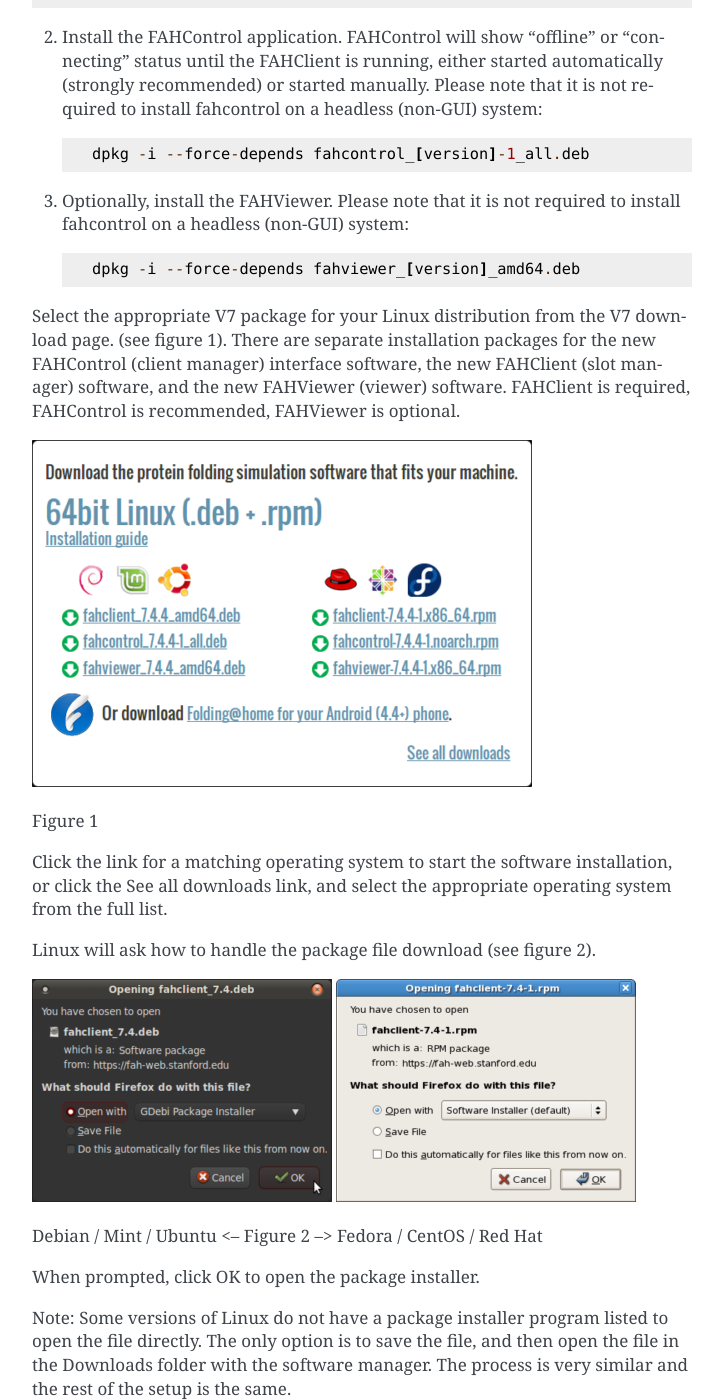
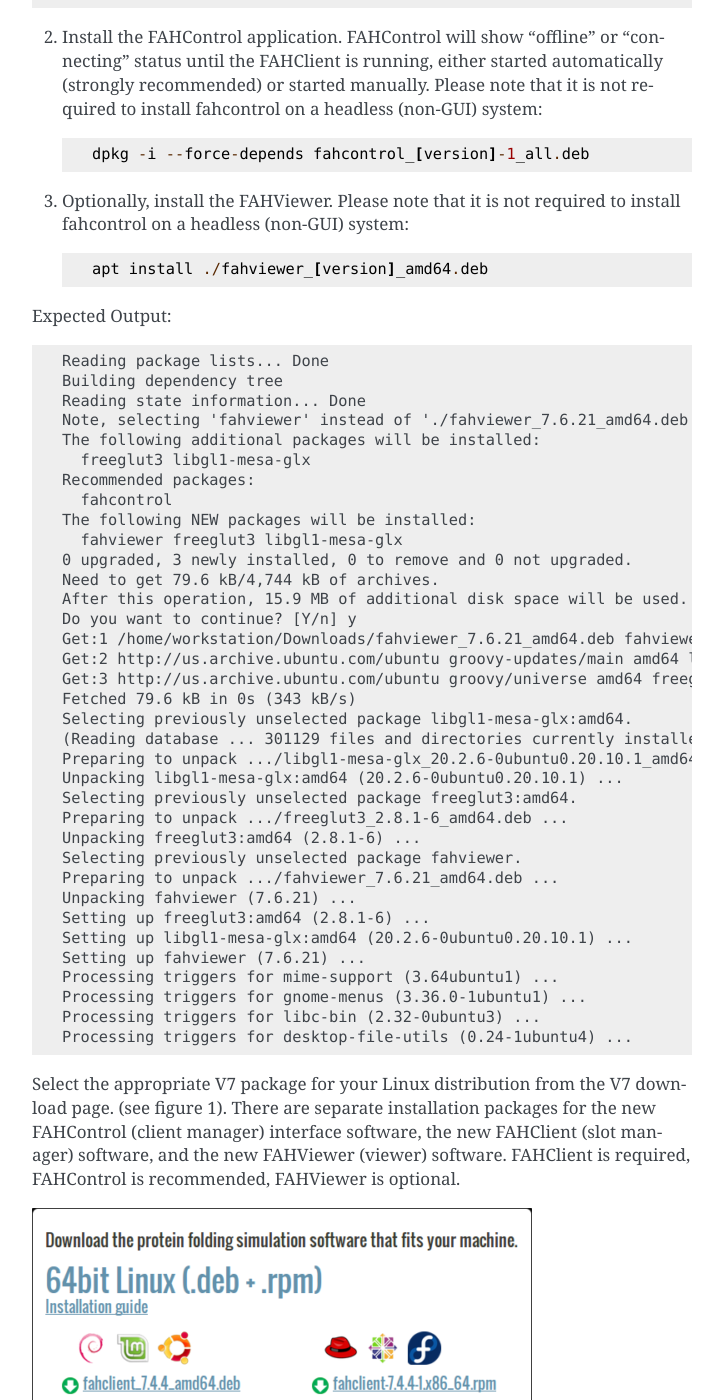
Before and after one commit to FoldingCommunity/fah-client-documentation, a Sphinx documentation site: the page built from docs/source/linux/gui_based_installation_linux.rst, in a window 1280 px wide and 1400 px high, scrolled down 2044 px. Shown: the whole window, without its empty margins (388-1111 px from the left). Built offline with Sphinx 7.4.7, drawn with Linux system fonts in a browser that asks for light colours; some of the changed text lies outside the part shown.

Commit message:
Updated gui_based_installation_linux.rst

```diff
--- a/docs/source/linux/gui_based_installation_linux.rst
+++ b/docs/source/linux/gui_based_installation_linux.rst
@@ -93,9 +93,46 @@
 
 3. Optionally, install the FAHViewer. Please note that it is not required to install fahcontrol on a headless (non-GUI) system::
 
-        dpkg -i --force-depends fahviewer_[version]_amd64.deb
+        apt install ./fahviewer_[version]_amd64.deb
 
 
+Expected Output::
+
+	Reading package lists... Done
+	Building dependency tree
+	Reading state information... Done
+	Note, selecting 'fahviewer' instead of './fahviewer_7.6.21_amd64.deb'
+	The following additional packages will be installed:
+	  freeglut3 libgl1-mesa-glx
+	Recommended packages:
+	  fahcontrol
+	The following NEW packages will be installed:
+	  fahviewer freeglut3 libgl1-mesa-glx
+	0 upgraded, 3 newly installed, 0 to remove and 0 not upgraded.
+	Need to get 79.6 kB/4,744 kB of archives.
+	After this operation, 15.9 MB of additional disk space will be used.
+	Do you want to continue? [Y/n] y
+	Get:1 /home/workstation/Downloads/fahviewer_7.6.21_amd64.deb fahviewer amd64 7.6.21 [4,665 kB]
+	Get:2 http://us.archive.ubuntu.com/ubuntu groovy-updates/main amd64 libgl1-mesa-glx amd64 20.2.6-0ubuntu0.20.10.1 [5,540 B]
+	Get:3 http://us.archive.ubuntu.com/ubuntu groovy/universe amd64 freeglut3 amd64 2.8.1-6 [74.0 kB]
+	Fetched 79.6 kB in 0s (343 kB/s)
+	Selecting previously unselected package libgl1-mesa-glx:amd64.
+	(Reading database ... 301129 files and directories currently installed.)
+	Preparing to unpack .../libgl1-mesa-glx_20.2.6-0ubuntu0.20.10.1_amd64.deb ...
+	Unpacking libgl1-mesa-glx:amd64 (20.2.6-0ubuntu0.20.10.1) ...
+	Selecting previously unselected package freeglut3:amd64.
+	Preparing to unpack .../freeglut3_2.8.1-6_amd64.deb ...
+	Unpacking freeglut3:amd64 (2.8.1-6) ...
+	Selecting previously unselected package fahviewer.
+	Preparing to unpack .../fahviewer_7.6.21_amd64.deb ...
+	Unpacking fahviewer (7.6.21) ...
+	Setting up freeglut3:amd64 (2.8.1-6) ...
+	Setting up libgl1-mesa-glx:amd64 (20.2.6-0ubuntu0.20.10.1) ...
+	Setting up fahviewer (7.6.21) ...
+	Processing triggers for mime-support (3.64ubuntu1) ...
+	Processing triggers for gnome-menus (3.36.0-1ubuntu1) ...
+	Processing triggers for libc-bin (2.32-0ubuntu3) ...
+	Processing triggers for desktop-file-utils (0.24-1ubuntu4) ...
 
 
 
```
Also changed, not shown: other parts of docs/source/linux/gui_based_installation_linux.rst (+1 -1 lines).
